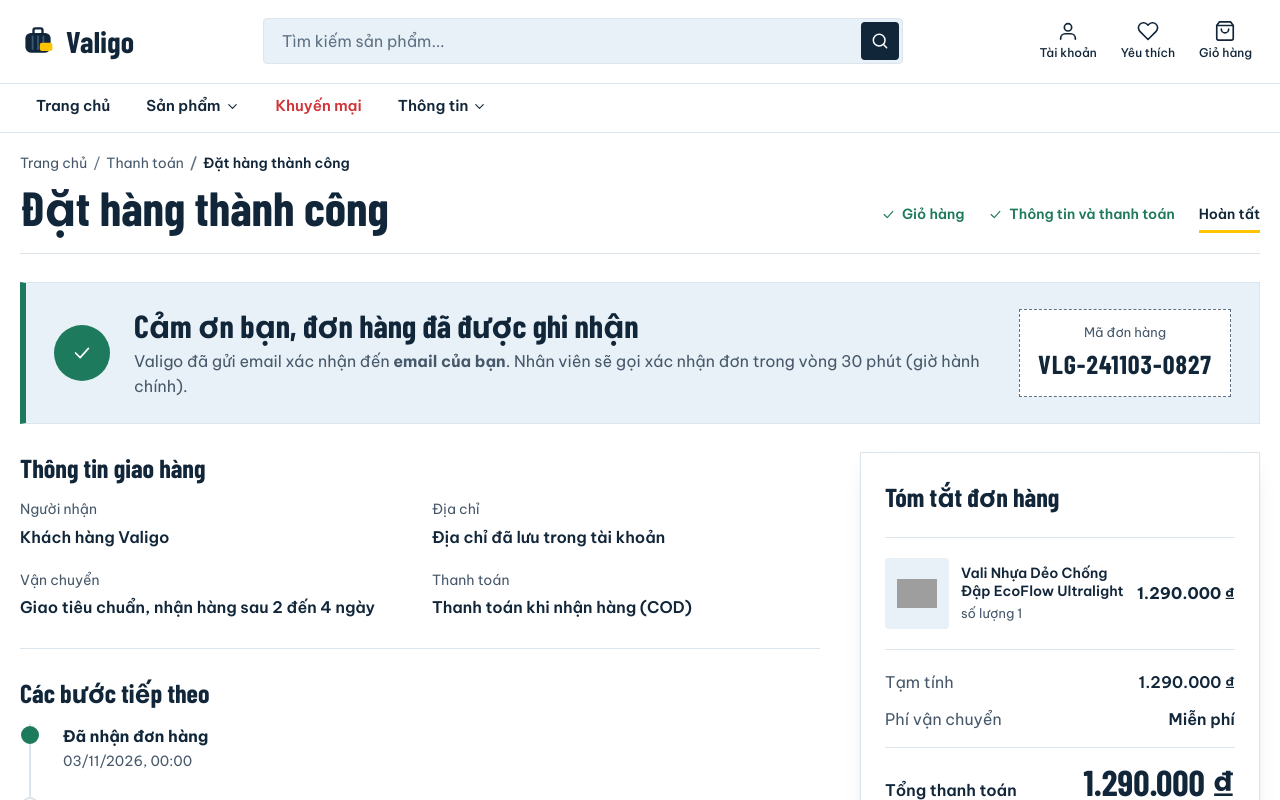
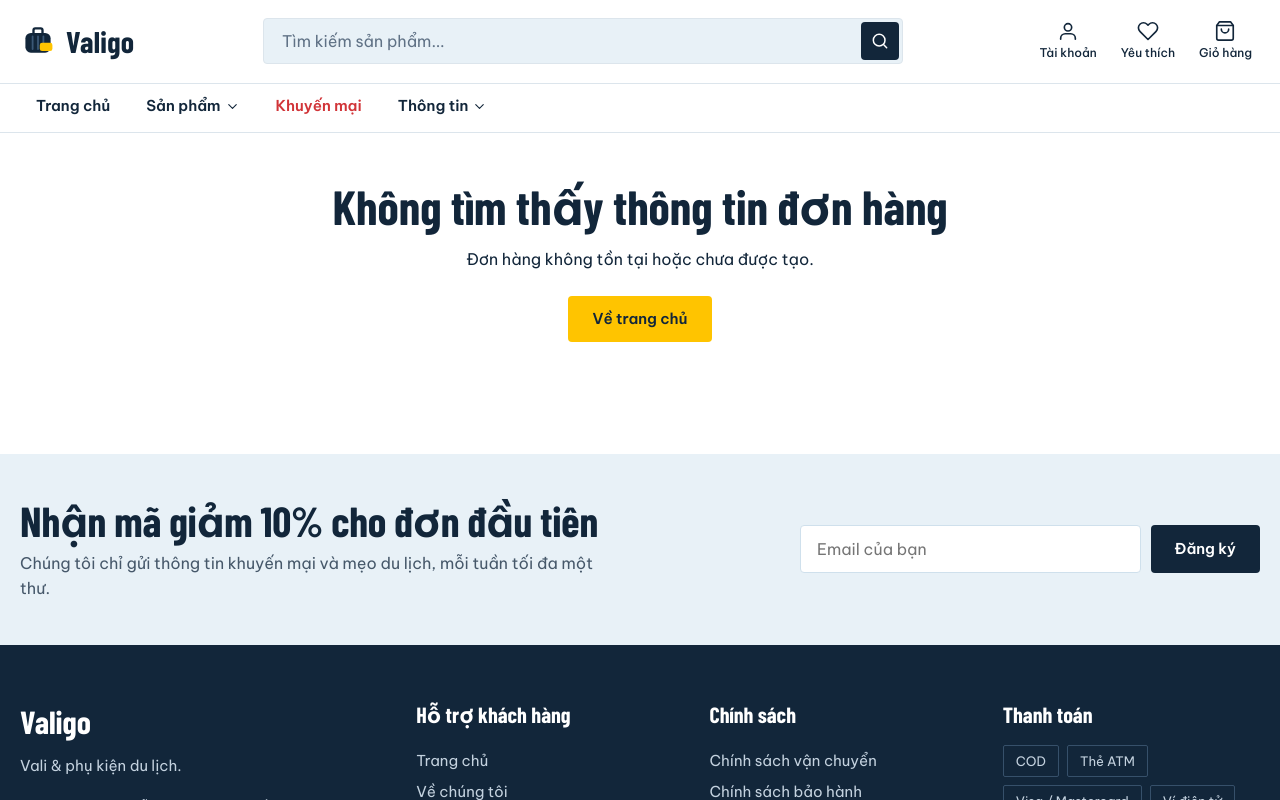
Before and after one commit to NguyenVanTruong2001/ltfe_webvali, a React (Vite) app: page /order-success in a window 1280 px wide. Shown: the top 800 px of the page. Built offline with nearby package versions, Linux system fonts and the light colour scheme; grey boxes are pictures that could not be loaded.

Commit message:
fix(checkout): do not show another order on the success page

```diff
--- a/src/components/checkout/OrderSuccessPage.tsx
+++ b/src/components/checkout/OrderSuccessPage.tsx
@@ -38,7 +38,7 @@ export default function OrderSuccessPage() {
     const orders = useAppSelector(selectOrders);
     const products = useAppSelector(selectProducts);
 
-    const order = orders.find((o) => o.code === codeParam) ?? orders[0];
+    const order = orders.find((o) => o.code === codeParam);
 
     if (!order) {
         return (
```
